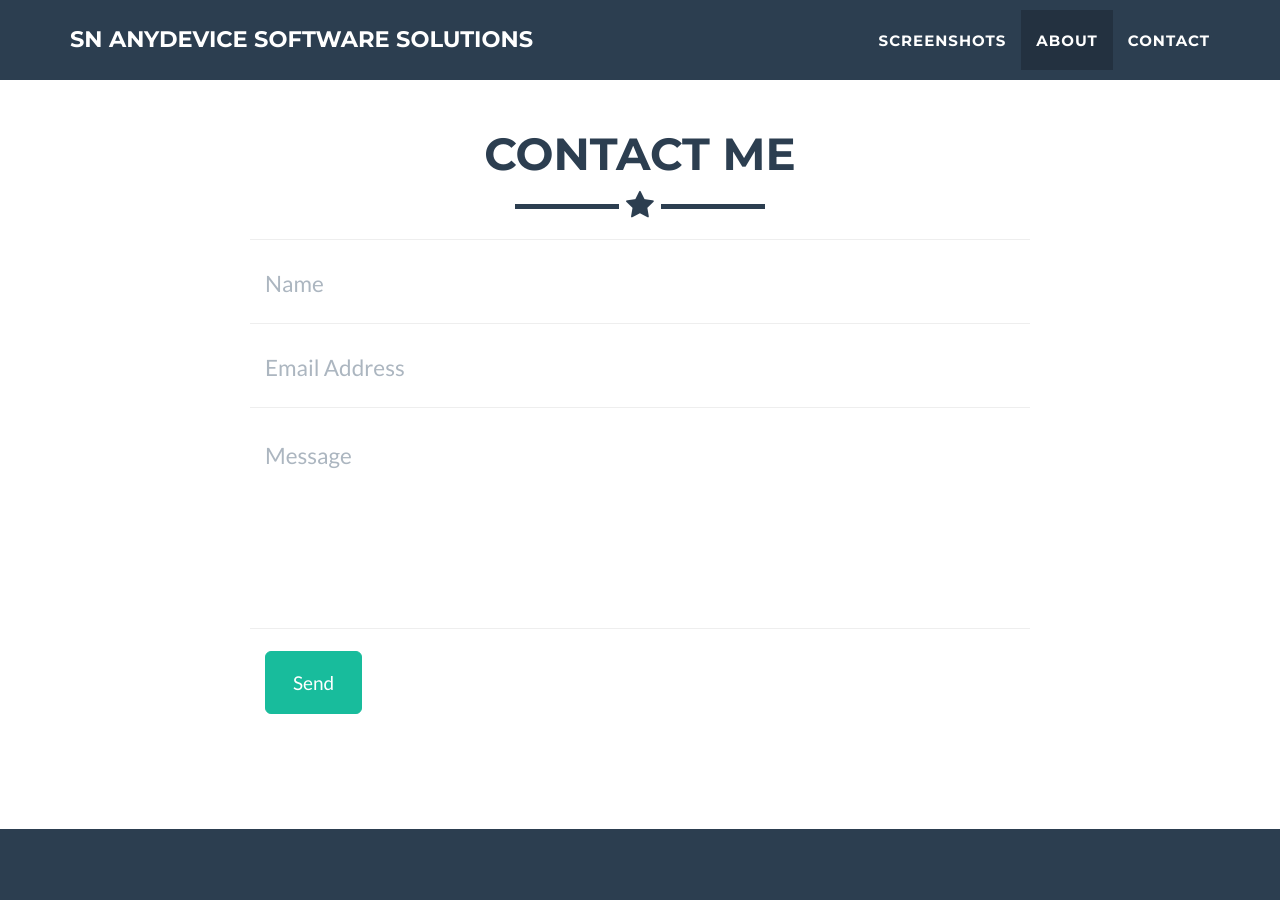
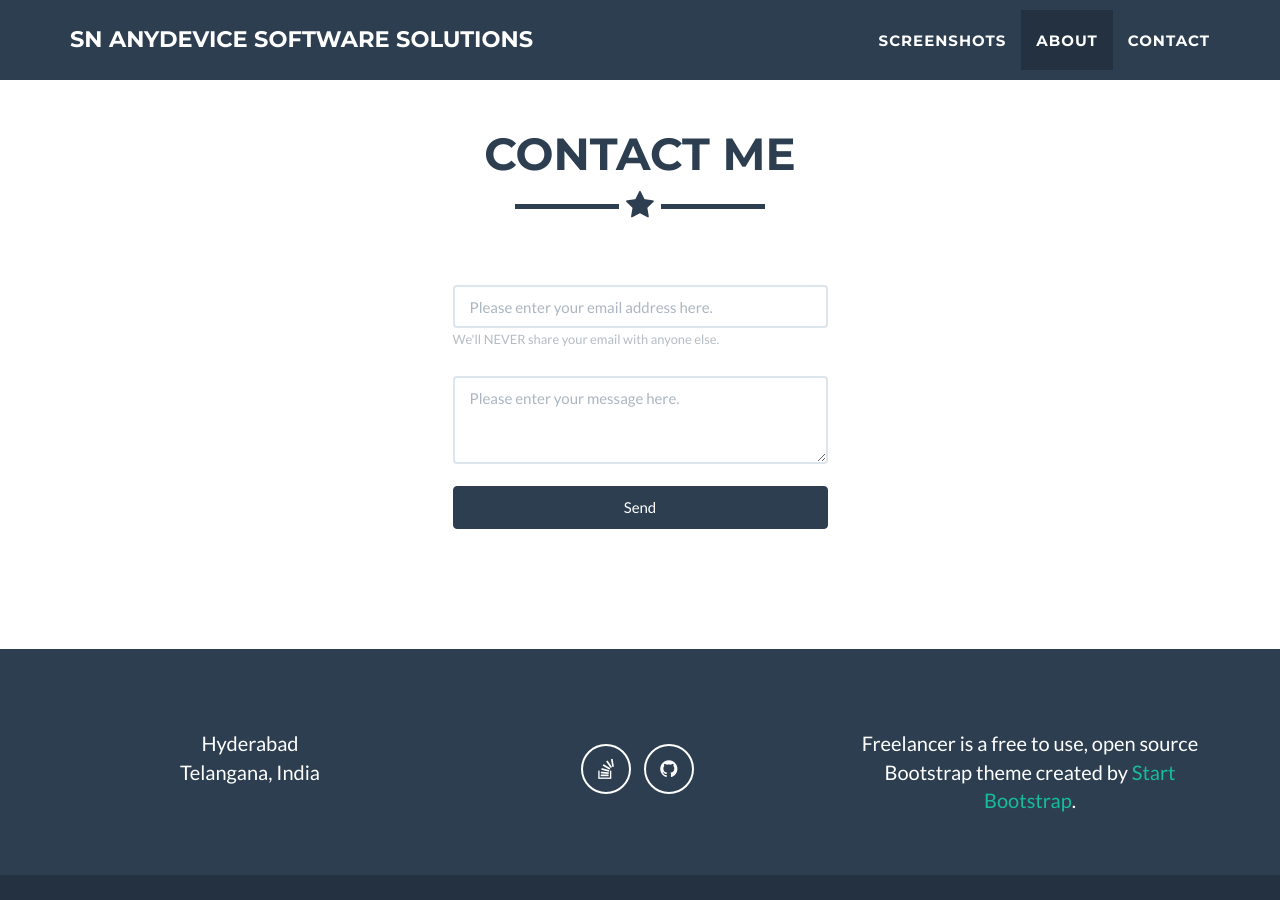
Before and after one commit to SNAnyDeviceSoftwareSolutions/snanydevicess.github.io, a Jekyll site: the page built from index.html, in a window 1280 px wide and 900 px high, scrolled down 2838 px. Built offline with Jekyll 4.4.1, drawn with Linux system fonts in a browser that asks for light colours.

Commit message:
Updated contact form

```diff
--- a/_includes/contact_static.html
+++ b/_includes/contact_static.html
@@ -9,6 +9,19 @@
 		</div>
 		<div class="row">
 			<div class="col-lg-8 col-lg-offset-2">
+					<form method="POST" action="https://formspree.io/info@snanydevicess.com" style="margin: 20px 0px 20px 0px;">
+						<div class="form-group" style="width: 50%; margin: auto;">
+							<label for="Email" style="color: rgba(255, 255, 255, .5)">Email Address:</label>
+							<input type="email" class="form-control" name="email" aria-describedby="emailHelp" placeholder="Please enter your email address here.">
+							<small id="emailHelp" class="form-text text-muted">We'll NEVER share your email with anyone else.</small><br>
+							<label for="Message" style="color: rgba(255, 255, 255, .5)">Message:</label>
+							<textarea class="form-control" name="message" rows="3" placeholder="Please enter your message here."></textarea><br>
+							<input type="hidden" name="_next" value="#!ThankYou" />
+							<input type="text" name="_gotcha" style="display:none" />
+							<button type="submit" class="btn btn-primary" style="width: 100%">Send</button>
+						</div>
+					</form>
+				<!--
 				<form  action="//formspree.io/{{ site.email }}" method="POST" name="sentMessage" id="contactForm" novalidate>
 					<div class="row control-group">
 						<div class="form-group col-xs-12 floating-label-form-group controls">
@@ -43,6 +56,7 @@
 						</div>
 					</div>
 				</form>
+			-->
 			</div>
 		</div>
 	</div>
```
